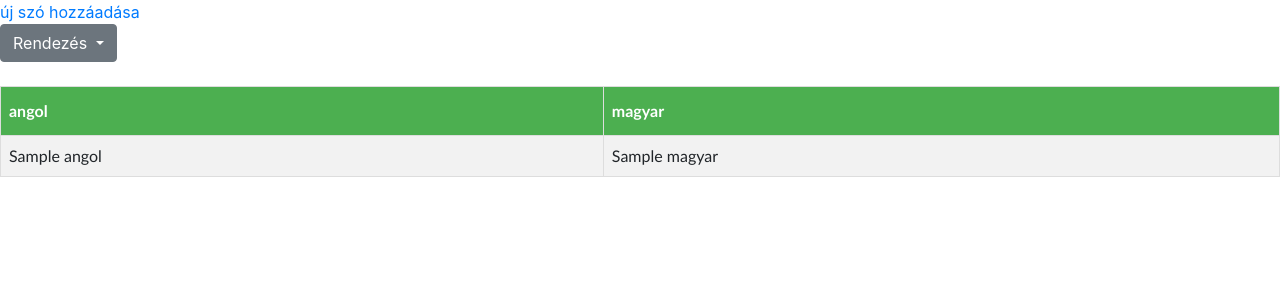
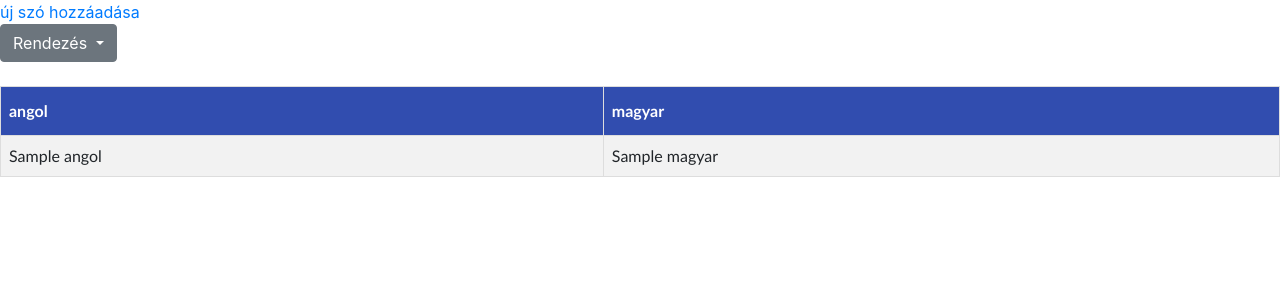
Before and after one commit to ferencGyorkos/szotar, a Flask app: template templates/index.html in a window 1280 px wide. Shown: the top 300 px of the page. Run offline with Flask 2, Linux system fonts and the light colour scheme; the template is opened without the code that fills it: most values are stand-ins (such as "Sample title", 1, 10 or a date in 2020); some libraries are stand-ins or nearby versions.

Commit message:
Blue Header

```diff
--- a/static/list_dic.css
+++ b/static/list_dic.css
@@ -20,6 +20,6 @@ th {
     padding-top: 12px;
     padding-bottom: 12px;
     text-align: left;
-    background-color: #4CAF50;
+    background-color: #314daf;
     color: white;
 }
```
